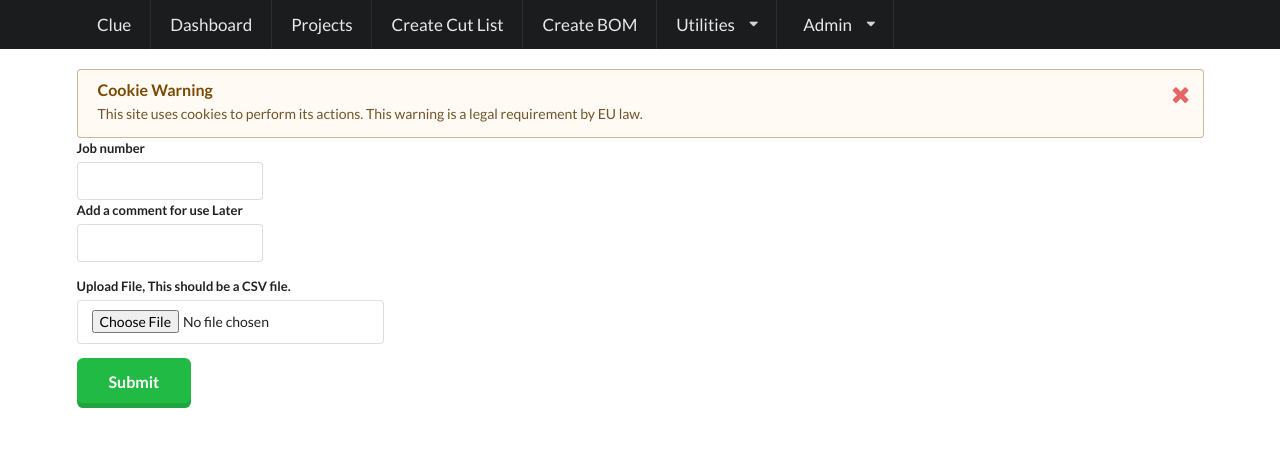
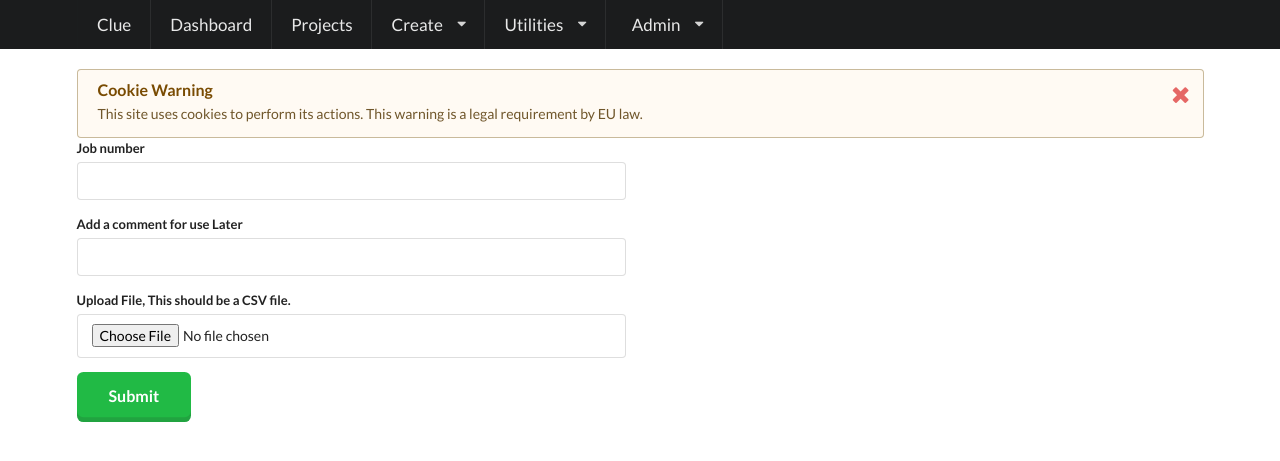
Before and after one commit to Boomatang/Clue, a Flask app: page /BOM/upload in a window 1280 px wide. Shown: the top 461 px of the page. Run offline with Flask 2, Linux system fonts and the light colour scheme; parts of the project's set-up code (start-up, migrations or seed data) failed here and were passed over; some libraries are stand-ins or nearby versions.

Commit message:
UI updating and refactoring
Menu bar has changed and pulled out of the base file. Some of the forms
have been updated to use the new render engine.

```diff
--- a/app/templates/BOM/upload.html
+++ b/app/templates/BOM/upload.html
@@ -1,44 +1,23 @@
 {% extends "base.html" %}
-{% import "bootstrap/wtf.html" as wtf %}
 {% import "_macros.html" as macros %}
+{% from "_formhelpers.html" import render_field %}
 
-{% block title %}{{super()}}form page{% endblock %}
+{% block title %}{{ super() }}form page{% endblock %}
 
 {% block page_content %}
-<form class="ui form" method="POST" enctype="multipart/form-data">
-
-      <div class="field">
-        <label class="ui" for="comment">{{ form.job_number.label }}</label>
-        <div class="ui input">
-          <label for="comment">
-            {{ form.job_number }}
-          </label>
-        </div>
-
-      <div class="field">
-        <label class="ui" for="comment">{{ form.comment.label }}</label>
-        <div class="ui input">
-          <label for="comment">
-            {{ form.comment }}
-          </label>
-        </div>
-      </div>
-      <div class="field">
-        <label class="ui" for="csv">{{ form.file_name.label }}</label>
-        <div class="ui input">
-          <label for="csv">
-            {{ form.file_name }}
-          </label>
-        </div>
-      </div>
+  <div class="ui two column grid">
+    <form class="ui column form" method="POST" enctype="multipart/form-data">
+      {{ form.csrf_token }}
+      {{ render_field(form.job_number) }}
+      {{ render_field(form.comment) }}
+      {{ render_field(form.file_name) }}
       <div class="field">
         {{ form.submit(class_="ui large positive button") }}
       </div>
-
-</form>
-
+    </form>
+  </div>
 {% endblock %}
 
 {% block scripts %}
-{{ super() }}
+  {{ super() }}
 {% endblock %}
--- /dev/null
+++ b/app/templates/_menu.html
@@ -0,0 +1,44 @@
+<div class="ui huge attached inverted stackable pointing menu">
+  <div class="ui container">
+    <a class="item" href="{{ url_for('main.index') }}">Clue</a>
+
+    <a class="item" href="{{ url_for('user.dashboard') }}">Dashboard</a>
+    <a class="item" href="{{ url_for('project.index') }}">Projects</a>
+
+
+    <div class="ui dropdown item">
+
+      Create <i class="large dropdown icon"></i>
+      <div class="menu">
+        <a class="item" href="{{ url_for('BOM.BOM_upload') }}">Bill Of Materials</a>
+        <a class="item" href="{{ url_for('cutlist.bom_start') }}">Cut List</a>
+      </div>
+
+    </div>
+
+    <div class="ui dropdown item">
+
+      Utilities <i class="large dropdown icon"></i>
+      <div class="menu">
+        <a class="item" href="{{ url_for('tools.bar_spacer') }}">Calculate Bar Spacing</a>
+        <a class="item" href="{{ url_for('tools.louver_calculator') }}">Louver Calculator</a>
+        <a class="item" href="{{ url_for('cert.index') }}">Working with Certs</a>
+
+      </div>
+
+    </div>
+
+    <div class="ui dropdown item">
+      &nbsp; Admin
+      <i class="large dropdown icon"></i>
+
+      <div class="menu">
+        <a class="item" href="{{ url_for('library.material_library') }}">Material Library</a>
+        <a class="item" href="{{ url_for('library.material_classes') }}">Material Classes</a>
+      </div>
+
+    </div>
+
+  </div>
+</div>
+<br>
--- a/app/templates/base.html
+++ b/app/templates/base.html
@@ -13,42 +13,7 @@
 <body onload="checkCookie()">
 
 {% block navbar %}
-  <div class="ui huge attached inverted stackable pointing menu">
-  <div class="ui container">
-        <a class="item" href="{{ url_for('main.index') }}">Clue</a>
-
-          <a class="item" href="{{ url_for('user.dashboard') }}">Dashboard</a>
-          <a class="item" href="{{ url_for('project.index') }}">Projects</a>
-          <a class="item" href="{{ url_for('cutlist.bom_start') }}">Create Cut List</a>
-
-          <a class="item" href="{{ url_for('BOM.BOM_upload') }}">Create BOM</a>
-
-    <div class="ui dropdown item">
-
-      Utilities <i class="large dropdown icon"></i>
-      <div class="menu">
-        <a class="item" href="{{ url_for('tools.bar_spacer') }}">Calculate Bar Spacing</a>
-          <a class="item" href="{{ url_for('tools.louver_calculator') }}">Louver Calculator</a>
-        <a class="item" href="{{ url_for('cert.index') }}">Working with Certs</a>
-
-      </div>
-
-    </div>
-
-    <div class="ui dropdown item">
-      &nbsp; Admin
-      <i class="large dropdown icon"></i>
-
-      <div class="menu">
-        <a class="item" href="{{ url_for('library.material_library') }}">Material Library</a>
-        <a class="item" href="{{ url_for('library.material_classes') }}">Material Classes</a>
-      </div>
-
-    </div>
-
-</div>
-  </div>
-  <br>
+{% include('_menu.html') %}
 {% endblock %}
 
 <div class="ui container">
```
Also changed, not shown: app/templates/certs/_upload_form.html (added, +7 -0 lines), app/templates/certs/index.html (+4 -8 lines), app/templates/utls/louver-calculator.html (+3 -18 lines).
